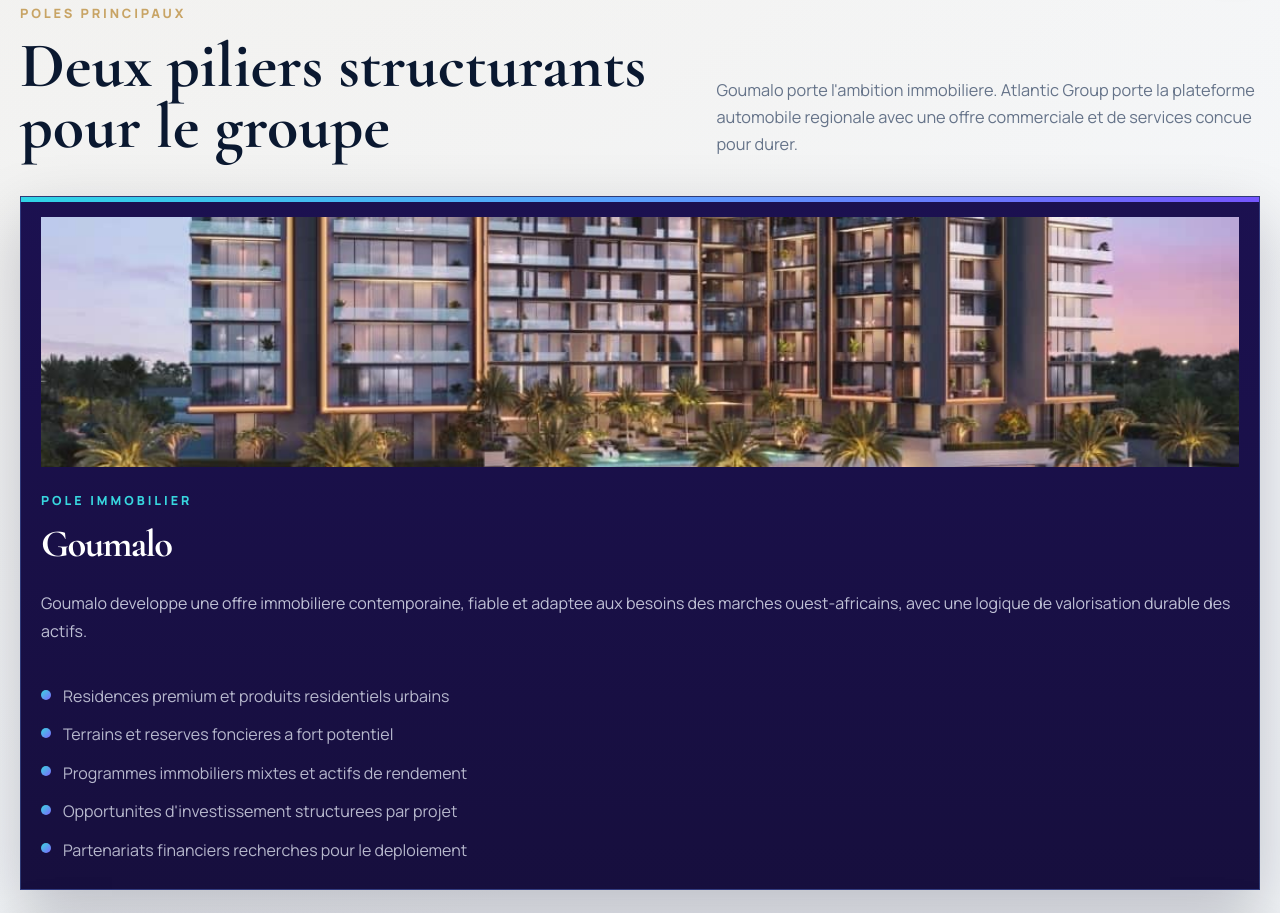
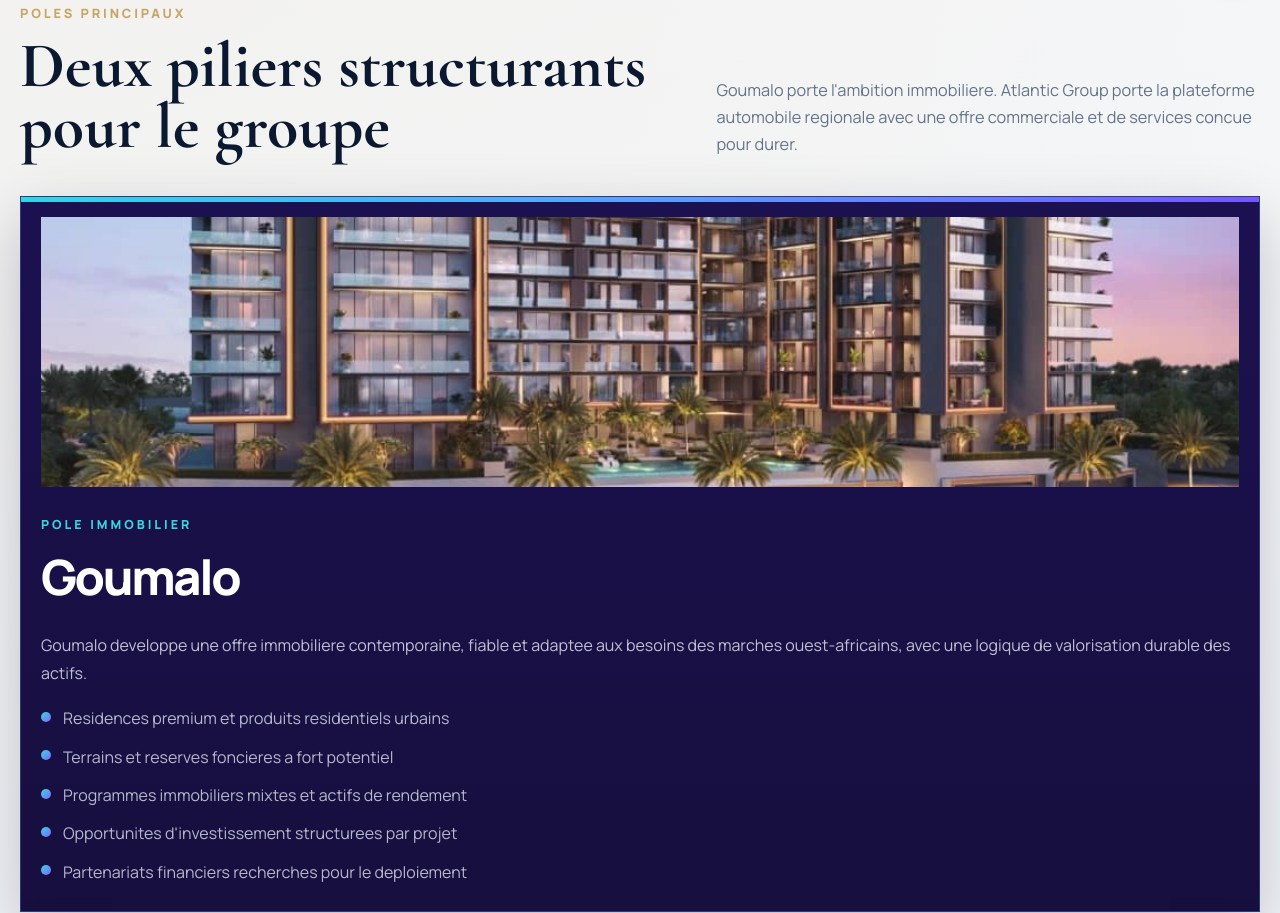
Before and after one commit to aronaeasyoil-bot/ATLANTIC-HOLDING, a website with bundled scripts: page projets.html in a window 1280 px wide. Shown: the part 845-1758 px from the top of the page. Built offline with nearby package versions, Linux system fonts and the light colour scheme; no server answers.

Commit message:
Unify image card styling across site

```diff
--- a/assets/css/site.css
+++ b/assets/css/site.css
@@ -1890,6 +1890,115 @@ main {
   letter-spacing: 0.12em;
 }
 
+.info-card.story-card .story-card__media,
+.info-card.brand-card .card-media,
+.info-card.country-card .country-card__media,
+.info-card.country-detail .country-detail__media,
+.info-card.pillar-card .card-media,
+.info-card.investor-card .card-media,
+.info-card.resource-card .card-media,
+.info-card.gallery-card .card-media,
+.info-card.project-card .project-card__media {
+  position: relative;
+  inset: auto;
+  height: 270px;
+  min-height: 270px;
+  background: none;
+  box-shadow: none;
+}
+
+.info-card.story-card .story-card__media img,
+.info-card.brand-card .card-media img,
+.info-card.country-card .country-card__media img,
+.info-card.country-detail .country-detail__media img,
+.info-card.pillar-card .card-media img,
+.info-card.investor-card .card-media img,
+.info-card.resource-card .card-media img,
+.info-card.gallery-card .card-media img,
+.info-card.project-card .project-card__media img {
+  width: 100%;
+  height: 100%;
+  object-fit: cover;
+  object-position: center;
+}
+
+.info-card.story-card .story-card__body,
+.info-card.brand-card .brand-card__body,
+.info-card.country-card .country-card__body,
+.info-card.country-detail .country-detail__content,
+.info-card.pillar-card .pillar-card__body,
+.info-card.investor-card .investor-card__body,
+.info-card.resource-card .resource-card__body,
+.info-card.gallery-card .info-card__body,
+.info-card.project-card .project-card__body {
+  justify-content: flex-start;
+  gap: 18px;
+  min-height: 300px;
+  padding: 28px 20px 26px;
+}
+
+.info-card.story-card .section-title,
+.info-card.brand-card .info-card__title,
+.info-card.country-card .info-card__title,
+.info-card.country-detail .info-card__title,
+.info-card.pillar-card .info-card__title,
+.info-card.investor-card .info-card__title,
+.info-card.resource-card .info-card__title,
+.info-card.gallery-card .info-card__title,
+.info-card.project-card .info-card__title {
+  font-family: "Manrope", sans-serif;
+  font-size: clamp(2.3rem, 3.8vw, 3.4rem);
+  font-weight: 800;
+  line-height: 0.96;
+  letter-spacing: -0.05em;
+}
+
+.info-card.story-card .info-card__copy,
+.info-card.brand-card .info-card__copy,
+.info-card.country-card .info-card__copy,
+.info-card.country-detail .info-card__copy,
+.info-card.pillar-card .info-card__copy,
+.info-card.investor-card .info-card__copy,
+.info-card.resource-card .info-card__copy,
+.info-card.project-card .info-card__copy {
+  color: rgba(233, 237, 246, 0.8);
+}
+
+.info-card.story-card .info-card__actions,
+.info-card.resource-card .info-card__link,
+.info-card.project-card .feature-list,
+.info-card.country-card .entity-list,
+.info-card.country-detail .entity-list,
+.info-card.country-detail .mini-logo-row {
+  margin-top: auto;
+}
+
+.info-card.brand-card .brand-card__logo {
+  width: 132px;
+  height: 88px;
+  margin: 0 0 4px;
+  padding: 16px;
+}
+
+.info-card.country-card .country-card__head,
+.info-card.country-detail .country-card__head {
+  align-items: center;
+}
+
+.info-card.country-card .entity-list,
+.info-card.country-detail .entity-list,
+.info-card.project-card .feature-list {
+  margin-bottom: 0;
+}
+
+.info-card.gallery-card .info-card__body {
+  min-height: 220px;
+}
+
+.info-card.gallery-card .info-card__title {
+  font-size: clamp(2rem, 3vw, 2.8rem);
+}
+
 .info-card.project-card,
 .info-card.country-detail {
   display: flex;
@@ -1964,9 +2073,14 @@ main {
 
   .story-card__media,
   .info-card.sector-card .sector-card__image,
+  .info-card.brand-card .card-media,
   .info-card.project-card .project-card__media,
   .info-card.country-detail .country-detail__media,
-  .info-card.country-card .country-card__media {
+  .info-card.country-card .country-card__media,
+  .info-card.pillar-card .card-media,
+  .info-card.investor-card .card-media,
+  .info-card.resource-card .card-media,
+  .info-card.gallery-card .card-media {
     height: 220px;
     min-height: 220px;
   }
@@ -1985,6 +2099,18 @@ main {
   }
 
   .info-card.sector-card .sector-card__body {
+    min-height: auto;
+  }
+
+  .info-card.story-card .story-card__body,
+  .info-card.brand-card .brand-card__body,
+  .info-card.country-card .country-card__body,
+  .info-card.country-detail .country-detail__content,
+  .info-card.pillar-card .pillar-card__body,
+  .info-card.investor-card .investor-card__body,
+  .info-card.resource-card .resource-card__body,
+  .info-card.gallery-card .info-card__body,
+  .info-card.project-card .project-card__body {
     min-height: auto;
   }
 
```
